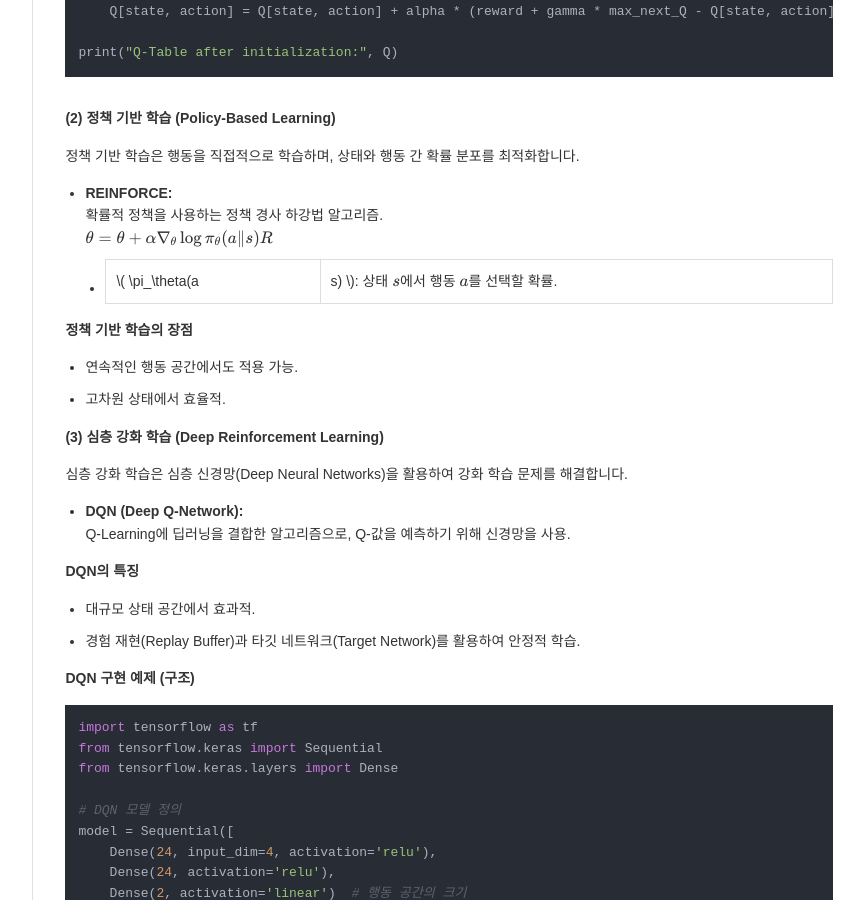
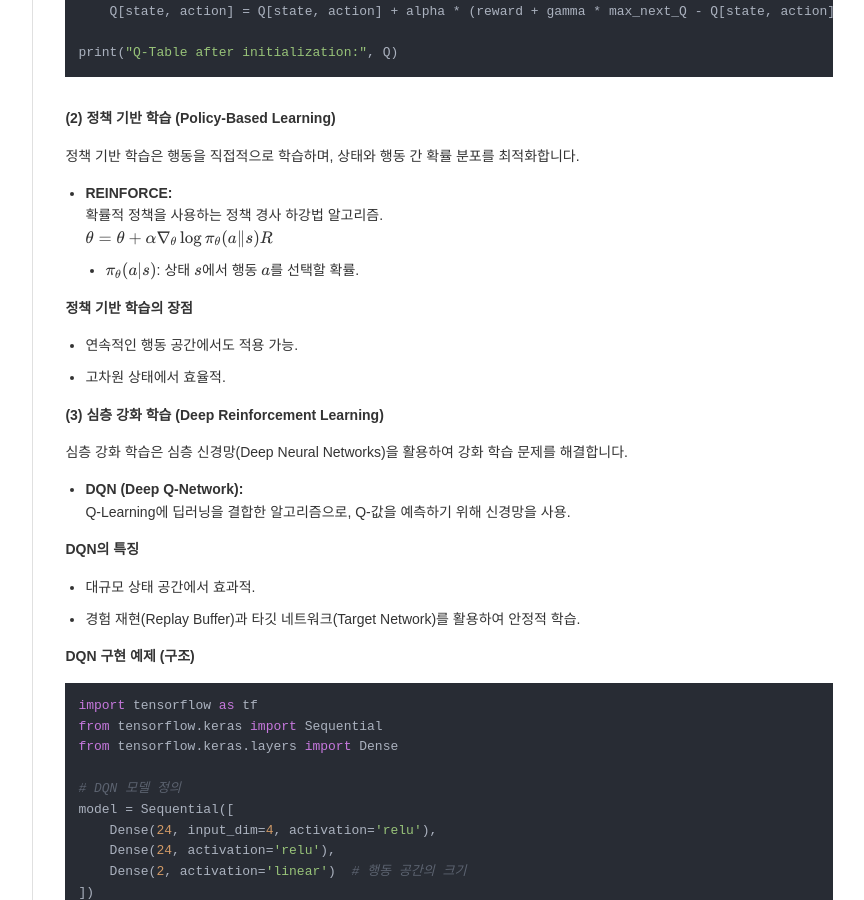
Before and after one commit to Mminzy22/Blog, a Jekyll site: the page built from _posts/Machine-Learning/2024-12-05-Machine-Learning14.md, in a window 1280 px wide and 900 px high, scrolled down 1606 px. Shown: the whole window, without its empty margins (261-1125 px from the left). Built offline with Jekyll 4.4.1, drawn with Linux system fonts in a browser that asks for light colours; nearby versions of some CDN libraries; comment, search, counter and statistics services are not loaded.

Commit message:
fix html

```diff
--- a/_posts/Machine-Learning/2024-12-05-Machine-Learning14.md
+++ b/_posts/Machine-Learning/2024-12-05-Machine-Learning14.md
@@ -78,7 +78,7 @@ print("Q-Table after initialization:", Q)
 - **REINFORCE:**
   확률적 정책을 사용하는 정책 경사 하강법 알고리즘.
   $$ \theta = \theta + \alpha \nabla_\theta \log \pi_\theta (a \| s) R $$
-  - \\( \pi_\theta(a | s) \\): 상태 \\( s \\)에서 행동 \\( a \\)를 선택할 확률.
+  - \\( \pi_\theta(a \| s) \\): 상태 \\( s \\)에서 행동 \\( a \\)를 선택할 확률.
 
 **정책 기반 학습의 장점**
 - 연속적인 행동 공간에서도 적용 가능.
```
